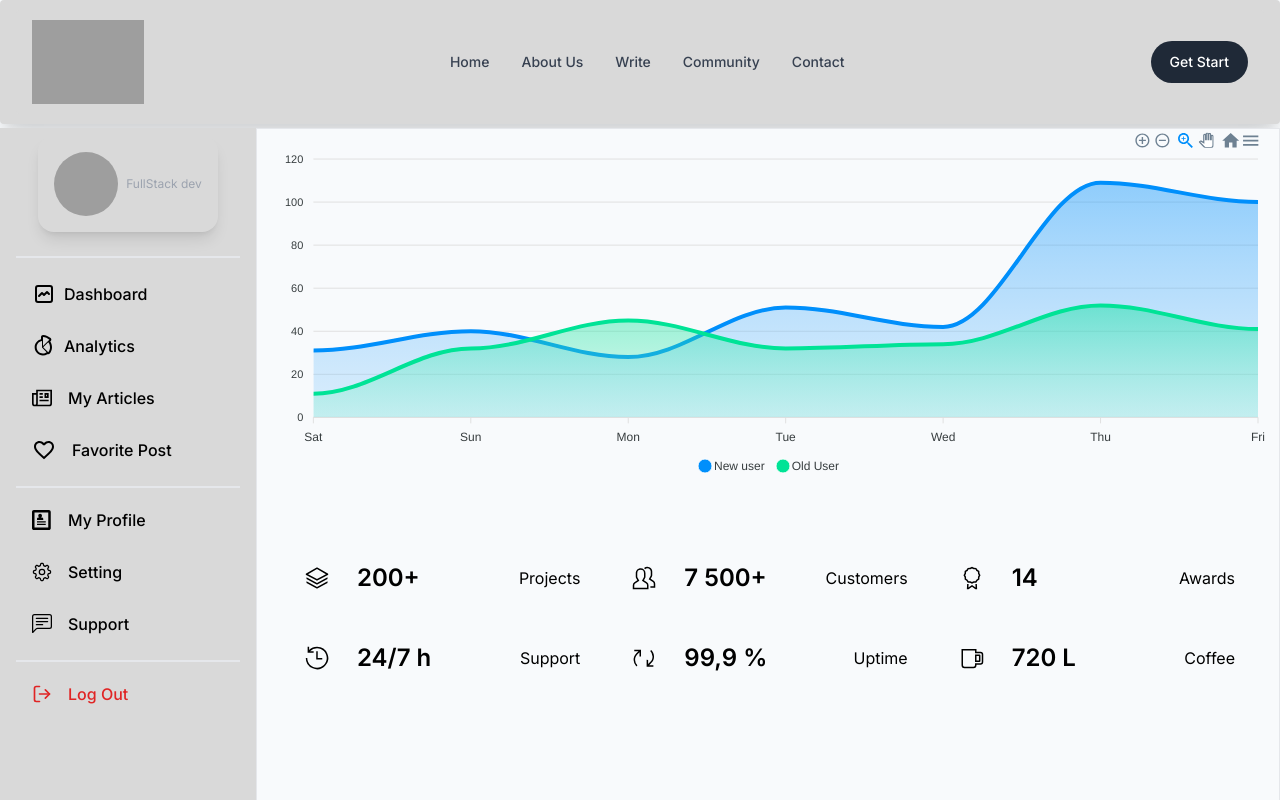
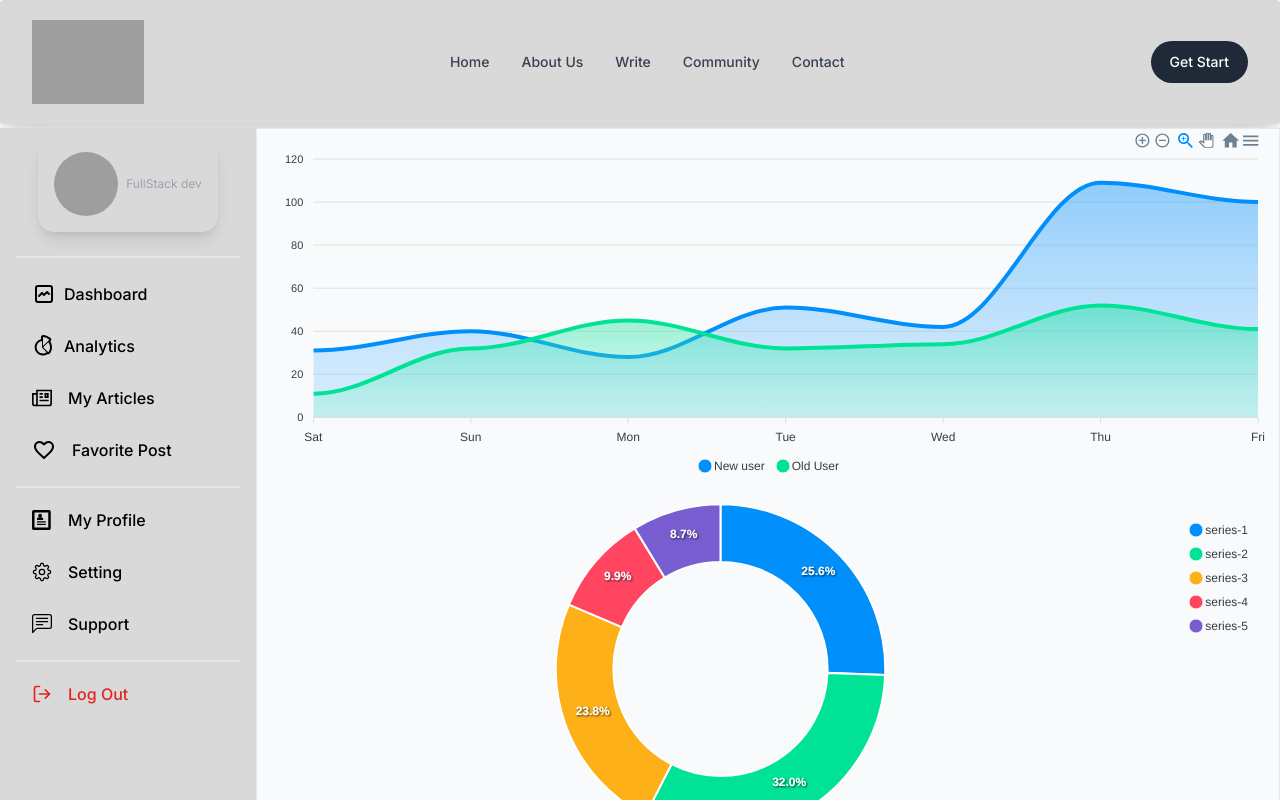
Before and after one commit to Alamin-22/Article-publishing-website-Client, a Next.js app: page /dashboardlayout in a window 1280 px wide. Shown: the top 800 px of the page. Built offline with nearby package versions, Linux system fonts and the light colour scheme; no server answers; grey boxes are pictures that could not be loaded.

Commit message:
added pie chart into the dashboard

```diff
--- /dev/null
+++ b/src/Components/DashboardComponents/PieChart.jsx
@@ -0,0 +1,44 @@
+"use client"
+import ReactApexChart from 'react-apexcharts'
+
+import React, { useState } from 'react';
+
+const Chart = () => {
+    const [state, setState] = useState({
+
+        series: [44, 55, 41, 17, 15],
+        options: {
+          chart: {
+            type: 'donut',
+          },
+          responsive: [{
+            breakpoint: 480,
+            options: {
+              chart: {
+                width: 200
+              },
+              legend: {
+                position: 'bottom'
+              }
+            }
+          }]
+        },
+
+
+
+    })
+
+
+    return (
+        <div>
+            <div className=' sm:w-[350px] md:w-[500px] lg:w-[750px] xl:w-[1000px]  mx-auto'>
+                <ReactApexChart
+                    options={state.options}
+                    series={state.series}
+                    type="donut" height={350} className={"w-full"} />
+            </div>
+        </div>
+    );
+};
+
+export default Chart;
--- a/src/Components/DashboardComponents/Statics.jsx
+++ /dev/null
@@ -1,87 +0,0 @@
-import React from 'react';
-
-const Statics = () => {
-    return (
-        <div>
-            <section className="p-4 my-6 md:p-8 dark:bg-gray-800 dark:text-gray-100">
-                <div className="container grid grid-cols-1 gap-6 m-4 mx-auto md:m-0 md:grid-cols-2 xl:grid-cols-3">
-                    <div className="flex overflow-hidden rounded-lg dark:bg-gray-900 dark:text-gray-100">
-                        <div className="flex items-center justify-center px-4 dark:bg-violet-400 dark:text-gray-800">
-                            <svg xmlns="http://www.w3.org/2000/svg" viewBox="0 0 512 512" fill="currentColor" className="w-6 h-6">
-                                <path d="M487.938,162.108l-224-128a16,16,0,0,0-15.876,0l-224,128a16,16,0,0,0,.382,28l224,120a16,16,0,0,0,15.112,0l224-120a16,16,0,0,0,.382-28ZM256,277.849,65.039,175.548,256,66.428l190.961,109.12Z"></path>
-                                <path d="M263.711,394.02,480,275.061V238.539L256,361.74,32,238.539v36.522L248.289,394.02a16.005,16.005,0,0,0,15.422,0Z"></path>
-                                <path d="M32,362.667,248.471,478.118a16,16,0,0,0,15.058,0L480,362.667V326.4L256,445.867,32,326.4Z"></path>
-                            </svg>
-                        </div>
-                        <div className="flex items-center justify-between flex-1 p-3">
-                            <p className="text-2xl font-semibold">200+</p>
-                            <p>Projects</p>
-                        </div>
-                    </div>
-                    <div className="flex overflow-hidden rounded-lg dark:bg-gray-900 dark:text-gray-100">
-                        <div className="flex items-center justify-center px-4 dark:bg-violet-400 dark:text-gray-800">
-                            <svg xmlns="http://www.w3.org/2000/svg" viewBox="0 0 512 512" fill="currentColor" className="w-6 h-6">
-                                <path d="M462.541,316.3l-64.344-42.1,24.774-45.418A79.124,79.124,0,0,0,432.093,192V120A103.941,103.941,0,0,0,257.484,43.523L279.232,67a71.989,71.989,0,0,1,120.861,53v72a46.809,46.809,0,0,1-5.215,21.452L355.962,284.8l89.058,58.274a42.16,42.16,0,0,1,19.073,35.421V432h-72v32h104V378.494A74.061,74.061,0,0,0,462.541,316.3Z"></path>
-                                <path d="M318.541,348.3l-64.343-42.1,24.773-45.418A79.124,79.124,0,0,0,288.093,224V152A104.212,104.212,0,0,0,184.04,47.866C126.723,47.866,80.093,94.581,80.093,152v72a78,78,0,0,0,9.015,36.775l24.908,45.664L50.047,348.3A74.022,74.022,0,0,0,16.5,410.4L16,496H352.093V410.494A74.061,74.061,0,0,0,318.541,348.3ZM320.093,464H48.186l.31-53.506a42.158,42.158,0,0,1,19.073-35.421l88.682-58.029L117.2,245.452A46.838,46.838,0,0,1,112.093,224V152a72,72,0,1,1,144,0v72a46.809,46.809,0,0,1-5.215,21.452L211.962,316.8l89.058,58.274a42.16,42.16,0,0,1,19.073,35.421Z"></path>
-                            </svg>
-                        </div>
-                        <div className="flex items-center justify-between flex-1 p-3">
-                            <p className="text-2xl font-semibold">7 500+</p>
-                            <p>Customers</p>
-                        </div>
-                    </div>
-                    <div className="flex overflow-hidden rounded-lg dark:bg-gray-900 dark:text-gray-100">
-                        <div className="flex items-center justify-center px-4 dark:bg-violet-400 dark:text-gray-800">
-                            <svg xmlns="http://www.w3.org/2000/svg" viewBox="0 0 512 512" fill="currentColor" className="w-6 h-6">
-                                <polygon points="328.375 384 332.073 458.999 256.211 406.28 179.924 459.049 183.625 384 151.586 384 146.064 496 182.756 496 256.169 445.22 329.242 496 365.936 496 360.414 384 328.375 384"></polygon>
-                                <path d="M415.409,154.914l-2.194-48.054L372.7,80.933,346.768,40.414l-48.055-2.2L256,16.093,213.287,38.219l-48.055,2.2L139.3,80.933,98.785,106.86l-2.194,48.054L74.464,197.628l22.127,42.715,2.2,48.053L139.3,314.323l25.928,40.52,48.055,2.195L256,379.164l42.713-22.126,48.055-2.195,25.928-40.52L413.214,288.4l2.195-48.053,22.127-42.715Zm-31.646,76.949L382,270.377l-32.475,20.78-20.78,32.475-38.515,1.76L256,343.125l-34.234-17.733-38.515-1.76-20.78-32.475L130,270.377l-1.759-38.514L110.5,197.628,128.237,163.4,130,124.88,162.471,104.1l20.78-32.474,38.515-1.76L256,52.132l34.234,17.733,38.515,1.76,20.78,32.474L382,124.88l1.759,38.515L401.5,197.628Z"></path>
-                            </svg>
-                        </div>
-                        <div className="flex items-center justify-between flex-1 p-3">
-                            <p className="text-2xl font-semibold">14</p>
-                            <p>Awards</p>
-                        </div>
-                    </div>
-                    <div className="flex overflow-hidden rounded-lg dark:bg-gray-900 dark:text-gray-100">
-                        <div className="flex items-center justify-center px-4 dark:bg-violet-400 dark:text-gray-800">
-                            <svg xmlns="http://www.w3.org/2000/svg" viewBox="0 0 512 512" fill="currentColor" className="w-6 h-6">
-                                <path d="M256.25,16A240,240,0,0,0,88,84.977V16H56V144H184V112H106.287A208,208,0,0,1,256.25,48C370.8,48,464,141.2,464,255.75S370.8,463.5,256.25,463.5,48.5,370.3,48.5,255.75h-32A239.75,239.75,0,0,0,425.779,425.279,239.75,239.75,0,0,0,256.25,16Z"></path>
-                                <polygon points="240 111.951 239.465 288 368 288 368 256 271.563 256 272 112.049 240 111.951"></polygon>
-                            </svg>
-                        </div>
-                        <div className="flex items-center justify-between flex-1 p-3">
-                            <p className="text-2xl font-semibold">24/7 h</p>
-                            <p>Support</p>
-                        </div>
-                    </div>
-                    <div className="flex overflow-hidden rounded-lg dark:bg-gray-900 dark:text-gray-100">
-                        <div className="flex items-center justify-center px-4 dark:bg-violet-400 dark:text-gray-800">
-                            <svg xmlns="http://www.w3.org/2000/svg" viewBox="0 0 512 512" fill="currentColor" className="w-6 h-6">
-                                <path d="M415.313,358.7c36.453-36.452,55.906-85.231,54.779-137.353-1.112-51.375-21.964-99.908-58.715-136.66L388.75,107.314A166.816,166.816,0,0,1,438.1,222.039c.937,43.313-15.191,83.81-45.463,114.083l-48.617,49.051.044-89.165-32-.016L311.992,440H456.063V408H366.449Z"></path>
-                                <path d="M47.937,112h89.614L88.687,161.3c-36.453,36.451-55.906,85.231-54.779,137.352a198.676,198.676,0,0,0,58.715,136.66l22.627-22.627A166.818,166.818,0,0,1,65.9,297.962c-.937-43.314,15.191-83.811,45.463-114.083l48.617-49.051-.044,89.165,32,.015L192.008,80H47.937Z"></path>
-                            </svg>
-                        </div>
-                        <div className="flex items-center justify-between flex-1 p-3">
-                            <p className="text-2xl font-semibold">99,9 %</p>
-                            <p>Uptime</p>
-                        </div>
-                    </div>
-                    <div className="flex overflow-hidden rounded-lg dark:bg-gray-900 dark:text-gray-100">
-                        <div className="flex items-center justify-center px-4 dark:bg-violet-400 dark:text-gray-800">
-                            <svg xmlns="http://www.w3.org/2000/svg" viewBox="0 0 512 512" fill="currentColor" className="w-6 h-6">
-                                <path d="M416,180H320V340h96a20.023,20.023,0,0,0,20-20V200A20.023,20.023,0,0,0,416,180ZM404,308H352V212h52Z"></path>
-                                <path d="M436.574,120H352V64H32V408a64.072,64.072,0,0,0,64,64H288a64.072,64.072,0,0,0,64-64v-8h84.574A59.493,59.493,0,0,0,496,340.574V179.426A59.493,59.493,0,0,0,436.574,120ZM464,340.574A27.457,27.457,0,0,1,436.574,368H320v40a32.036,32.036,0,0,1-32,32H96a32.036,32.036,0,0,1-32-32V96H320v56H436.574A27.457,27.457,0,0,1,464,179.426Z"></path>
-                            </svg>
-                        </div>
-                        <div className="flex items-center justify-between flex-1 p-3">
-                            <p className="text-2xl font-semibold">720 L</p>
-                            <p>Coffee</p>
-                        </div>
-                    </div>
-                </div>
-            </section>
-        </div>
-    );
-};
-
-export default Statics;
--- a/src/app/dashboardlayout/page.js
+++ b/src/app/dashboardlayout/page.js
@@ -1,12 +1,13 @@
 import Chart from '@/components/DashboardComponents/Chart';
-import Statics from '@/components/DashboardComponents/Statics';
+import PieChart from '@/components/DashboardComponents/PieChart';
+import Statics from '@/components/DashboardComponents/PieChart';
 import React from 'react';
 
 const dashboard = () => {
     return (
-        <div className=' bg-slate-50 h-screen'>
+        <div className=' bg-slate-50 '>
             <Chart></Chart>
-            <Statics></Statics>
+            <PieChart></PieChart>
         </div>
     );
 };
```
